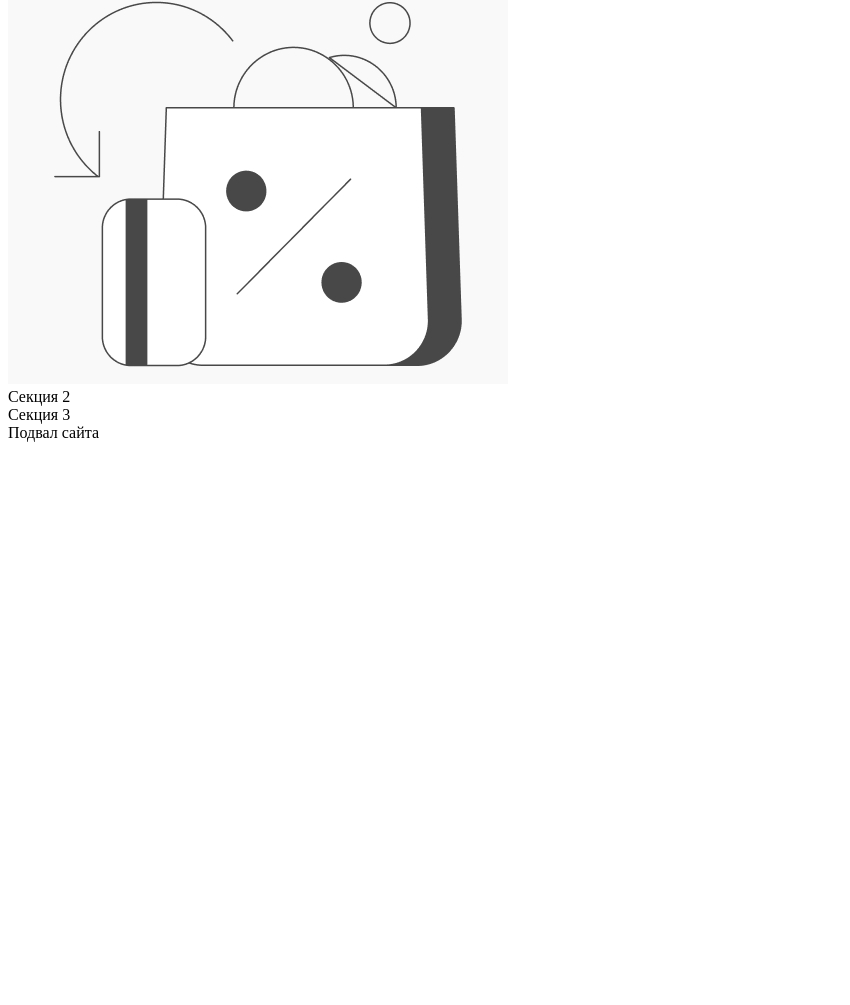
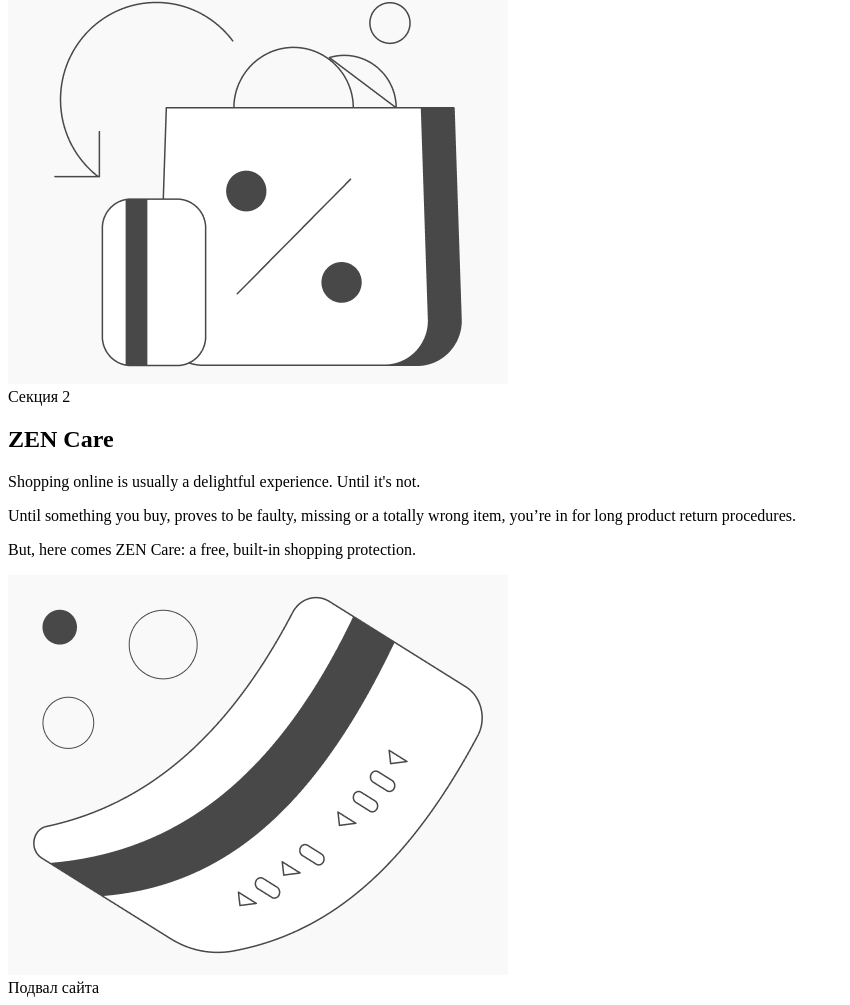
Before and after one commit to konopleva-nina/NG_zen, a plain HTML site: page index.html in a window 1280 px wide. Shown: the part 191-1196 px from the top of the page, without its empty margins (0-850 px from the left). Before the commit the page ends 800 px from the top, so only its background shows below. Drawn offline with Linux system fonts and the light colour scheme.

Commit message:
added html for section 3

```diff
--- a/index.html
+++ b/index.html
@@ -30,7 +30,31 @@
       </div>
     </section>
     <section>Секция 2</section>
-    <section>Секция 3</section>
+    <!--секция 3-->
+    <section class="care" id="care">
+      <div class="care__wrapper">
+        <div class="care__text-block">
+          <!--title-->
+          <h2 class="care__title">ZEN Care</h2>
+          <!--copy-->
+          <p class="care__copy">
+            Shopping online is usually a delightful experience. Until it's not.
+          </p>
+          <!--copy-->
+          <p class="care__copy">
+            Until something you buy, proves to be faulty, missing or a totally
+            wrong item, you’re in for long product return procedures.
+          </p>
+          <p class="care__copy">
+            But, here comes ZEN Care: a free, built-in shopping protection.
+          </p>
+        </div>
+        <div class="care__imag-block">
+          <!--image-->
+          <img src="./assets/imag/3.jpg" alt="Card" />
+        </div>
+      </div>
+    </section>
     <footer>Подвал сайта</footer>
   </body>
 </html>
```
